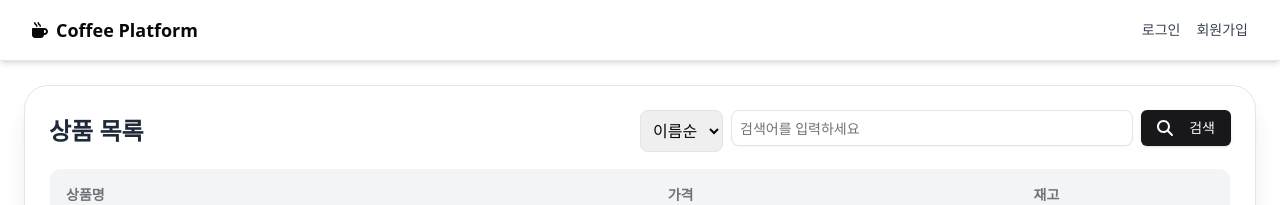
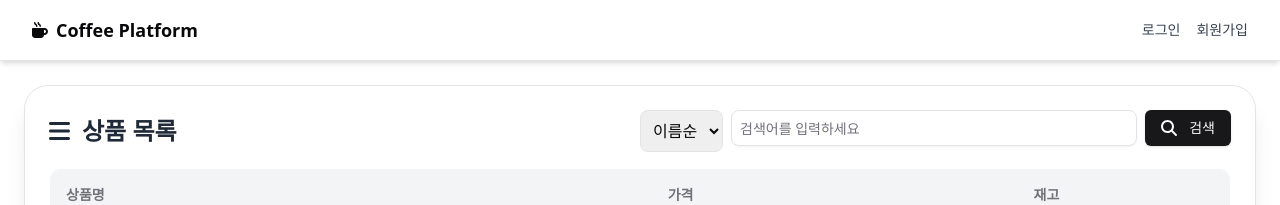
Before and after one commit to prgrms-be-devcourse/NBE4-5-1-Team04, a Next.js app in the folder frontend/: page /items in a window 1280 px wide. Shown: the top 205 px of the page. Built offline with nearby package versions, Linux system fonts and the light colour scheme; no server answers.

Commit message:
style: pagination and padding

```diff
--- a/frontend/src/app/items/page.tsx
+++ b/frontend/src/app/items/page.tsx
@@ -22,7 +22,7 @@ import {
   PaginationLink,
 } from "@/components/ui/pagination";
 import { FontAwesomeIcon } from "@fortawesome/react-fontawesome";
-import { faSearch } from "@fortawesome/free-solid-svg-icons";
+import { faSearch, faBars } from "@fortawesome/free-solid-svg-icons";
 import Link from "next/link";
 
 type ItemDto = {
@@ -110,7 +110,10 @@ export default function ItemListPage() {
     <Card className="p-6 shadow-xl rounded-3xl w-full">
       {/* 헤더 */}
       <div className="grid grid-cols-2 items-center mb-4">
-        <h1 className="text-2xl font-bold text-gray-800">상품 목록</h1>
+        <h1 className="text-2xl font-bold text-gray-800">
+          <FontAwesomeIcon icon={faBars} className="pr-3" />
+          상품 목록
+        </h1>
         <div className="flex justify-end gap-2">
           <select
             className="p-2 border rounded-lg"
@@ -131,7 +134,7 @@ export default function ItemListPage() {
             }}
           />
           <Button onClick={handleSearch}>
-            <FontAwesomeIcon icon={faSearch} className="mr-2" />
+            <FontAwesomeIcon icon={faSearch} className="mr-1" />
             검색
           </Button>
         </div>
@@ -191,7 +194,7 @@ export default function ItemListPage() {
           <PaginationItem>
             <PaginationPrevious
               onClick={() => handlePageChange(page - 1)}
-              disabled={page === 0}
+              // disabled={page === 0}
             />
           </PaginationItem>
 
@@ -209,7 +212,7 @@ export default function ItemListPage() {
           <PaginationItem>
             <PaginationNext
               onClick={() => handlePageChange(page + 1)}
-              disabled={page >= totalPages - 1}
+              // disabled={page >= totalPages - 1}
             />
           </PaginationItem>
         </PaginationContent>
```
